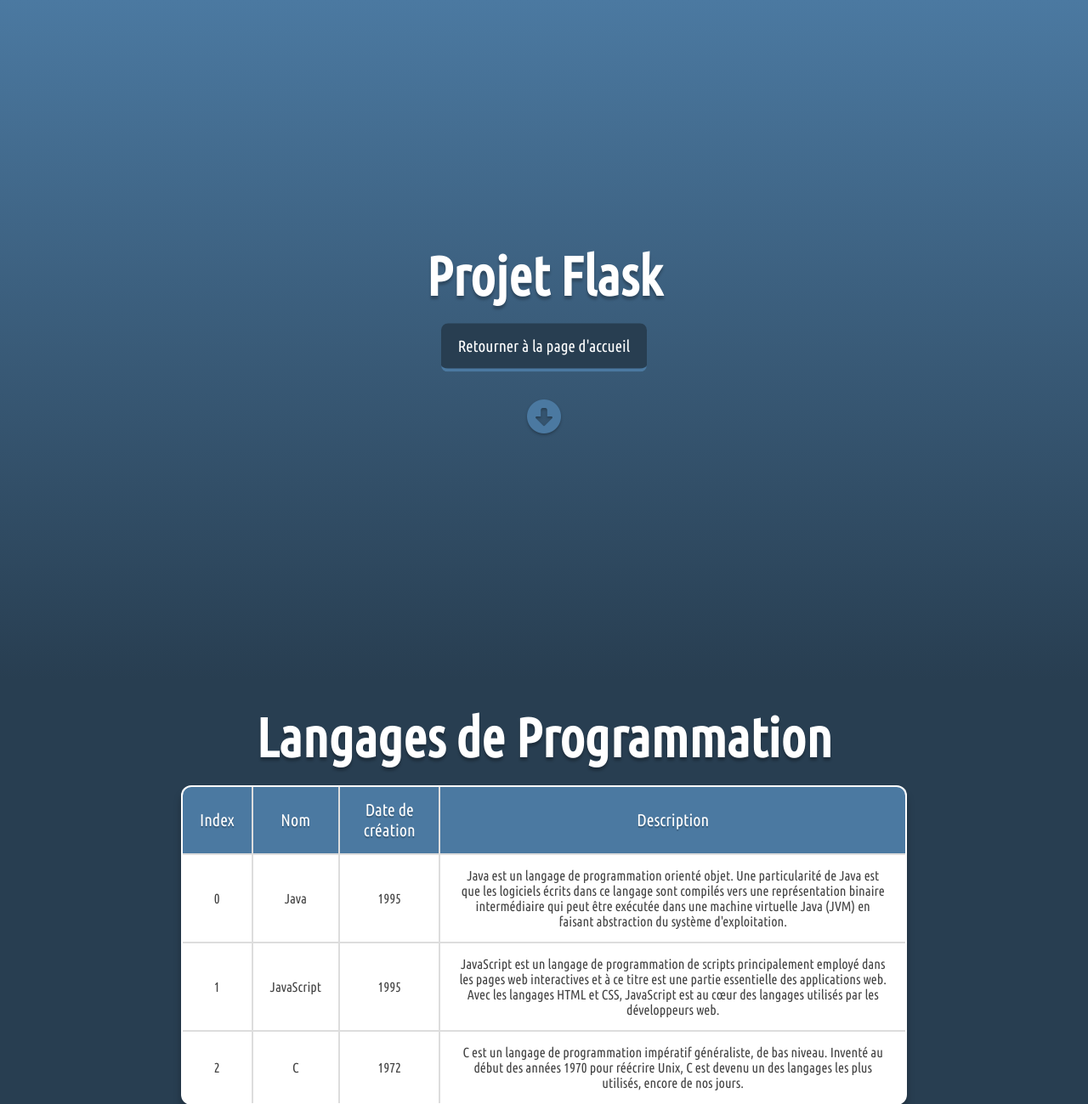
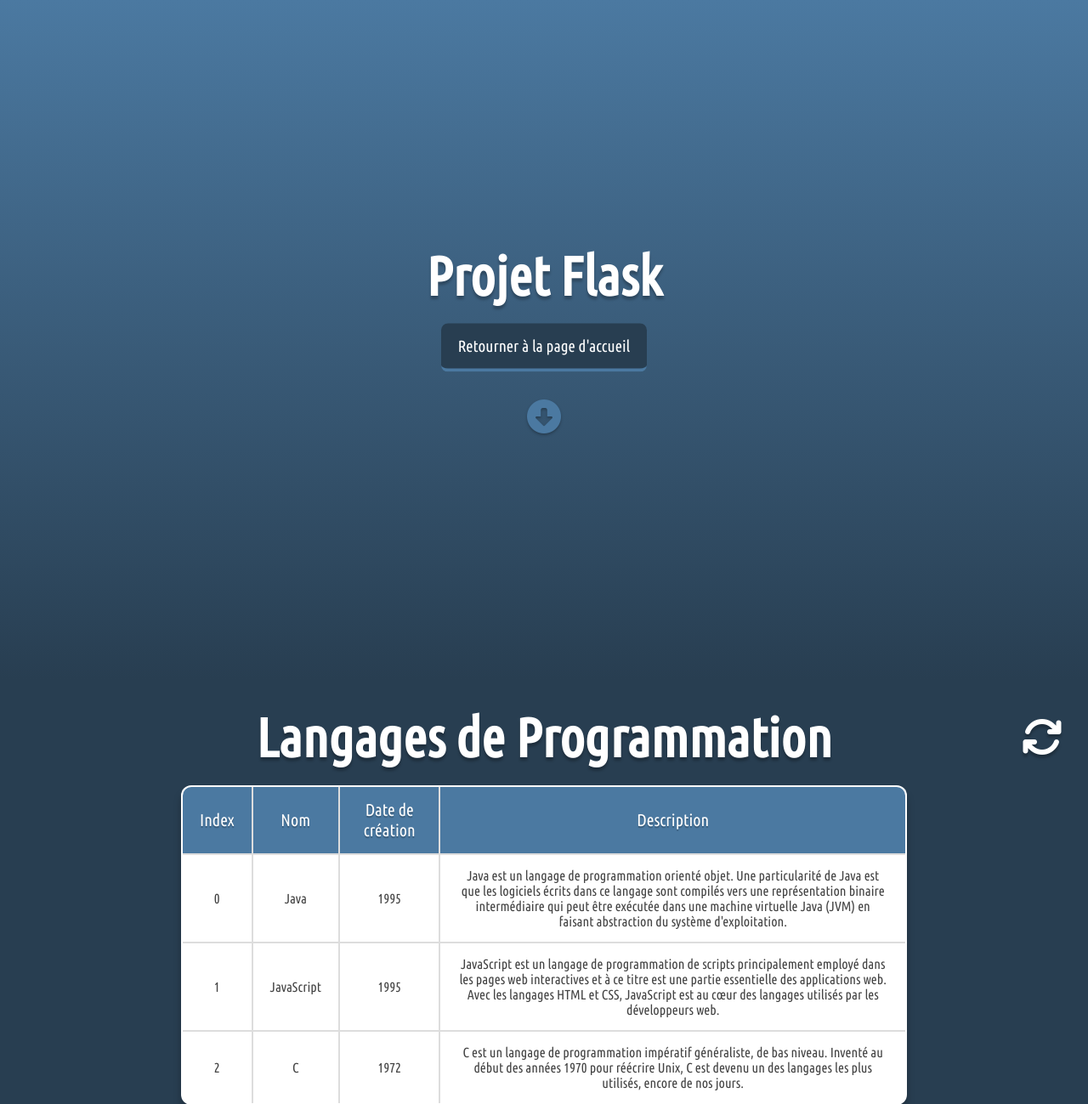
Before and after one commit to Cold-FR/nsi_projet_flask, a Flask app: page /liste in a window 1280 px wide. Shown: the top 1299 px of the page at 85% size. Run offline with Flask 2, Linux system fonts and the light colour scheme; some libraries are stand-ins or nearby versions.

Commit message:
Reload table

```diff
--- a/server.py
+++ b/server.py
@@ -1,3 +1,4 @@
+from urllib import response
 from flask import Flask, request, render_template, jsonify
 import json
 
@@ -101,4 +102,9 @@ def reset():
     ]
     return jsonify(type = 'success', status = 'La table a bien été réinitialisé.', response = languages)
 
+@app.route('/actions/reload', methods=['GET'])
+def reload():
+    global languages
+    return jsonify(type = 'success', status = 'La table a été rechargé.', response = languages)
+
 app.run(host='0.0.0.0', port='5001', debug=True)
--- a/static/css/style.css
+++ b/static/css/style.css
@@ -104,8 +104,8 @@ main {
 #alert {
     z-index: 10;
     position: fixed;
-    top: 20px;
-    right: 50px;
+    top: 100px;
+    right: 30px;
     width: 200px;
 }
 
@@ -276,3 +276,17 @@ input {
     outline: none;
     width: 100%;
 }
+
+#reload {
+    position: absolute;
+    top: 40px;
+    right: 30px;
+    font-size: 3em;
+    text-shadow: 0 4px 3px rgba(0,0,0,.25);
+    transition: .3s;
+}
+
+#reload:hover {
+    cursor: pointer;
+    transform: rotate(180deg);
+}
--- a/static/js/global.js
+++ b/static/js/global.js
@@ -199,3 +199,17 @@ document.documentElement.addEventListener('click', (e) => {
     selected = null;
     initActions();
 });
+
+document.getElementById('reload').addEventListener('click', (e) => {
+    e.stopPropagation();
+    displayAlert('warning', 'La requête est en cours...');
+    fetch('./actions/reload', {
+        method: 'GET'
+    }).then((response) => {
+        if (!response.ok) return displayAlert('error', 'Il y a eu un problème avec le serveur.');
+        return response.json();
+    }).then((data) => fetchLanguages(data)).catch((error) => {
+        console.error(error);
+        return displayAlert('error', 'Il y a eu un problème avec le serveur.');
+    });
+});
--- a/templates/liste.html
+++ b/templates/liste.html
@@ -20,8 +20,12 @@
         </nav>
     </header>
     <main id="main">
+        <div id="reload">
+            <i class="fas fa-sync"></i>
+        </div>
         <div class="content">
-            <h1>Langages de Programmation</h1>
+            <h1>Langages de Programmation
+            </h1>
             <table>
                 <thead>
                     <tr>
```
